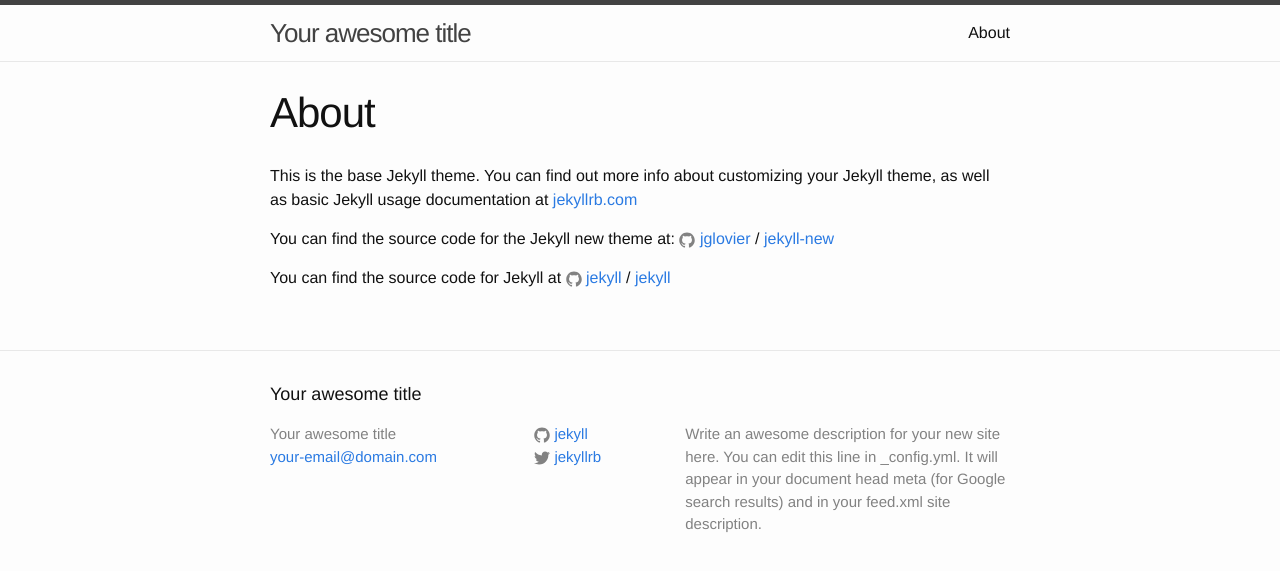
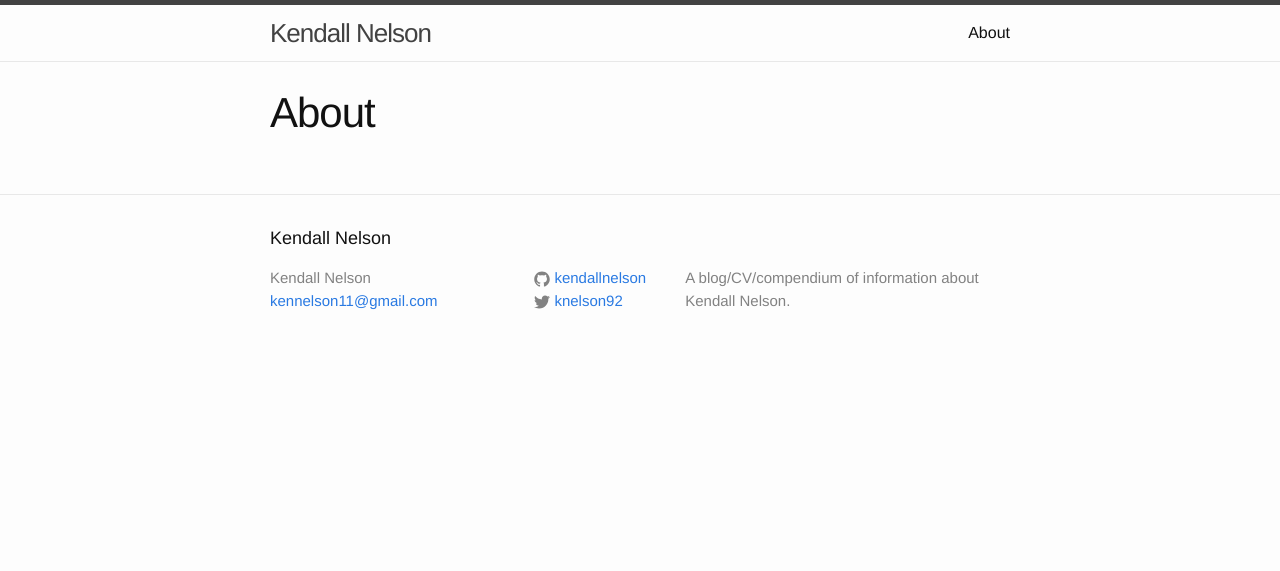
Before and after one commit to kendallnelson/kendallnelson.github.io, a Jekyll site: the page built from about.md, in a window 1280 px wide. Shown: the top 571 px of the page. Built offline with Jekyll 4.4.1, drawn with Linux system fonts in a browser that asks for light colours.

Commit message:
Inital Changes.
Remove crap from about and then making changes
to the _config.yml

```diff
--- a/_config.yml
+++ b/_config.yml
@@ -6,16 +6,14 @@
 # 'jekyll serve'. If you change this file, please restart the server process.
 
 # Site settings
-title: Your awesome title
-email: your-email@domain.com
+title: Kendall Nelson
+email: kennelson11@gmail.com
 description: > # this means to ignore newlines until "baseurl:"
-  Write an awesome description for your new site here. You can edit this
-  line in _config.yml. It will appear in your document head meta (for
-  Google search results) and in your feed.xml site description.
+  A blog/CV/compendium of information about Kendall Nelson.
 baseurl: "" # the subpath of your site, e.g. /blog
 url: "http://yourdomain.com" # the base hostname & protocol for your site
-twitter_username: jekyllrb
-github_username:  jekyll
+twitter_username: knelson92
+github_username:  kendallnelson
 
 # Build settings
 markdown: kramdown
--- a/about.md
+++ b/about.md
@@ -3,13 +3,3 @@
 title: About
 permalink: /about/
 ---
-
-This is the base Jekyll theme. You can find out more info about customizing your Jekyll theme, as well as basic Jekyll usage documentation at [jekyllrb.com](http://jekyllrb.com/)
-
-You can find the source code for the Jekyll new theme at:
-{% include icon-github.html username="jglovier" %} /
-[jekyll-new](https://github.com/jglovier/jekyll-new)
-
-You can find the source code for Jekyll at
-{% include icon-github.html username="jekyll" %} /
-[jekyll](https://github.com/jekyll/jekyll)
```
